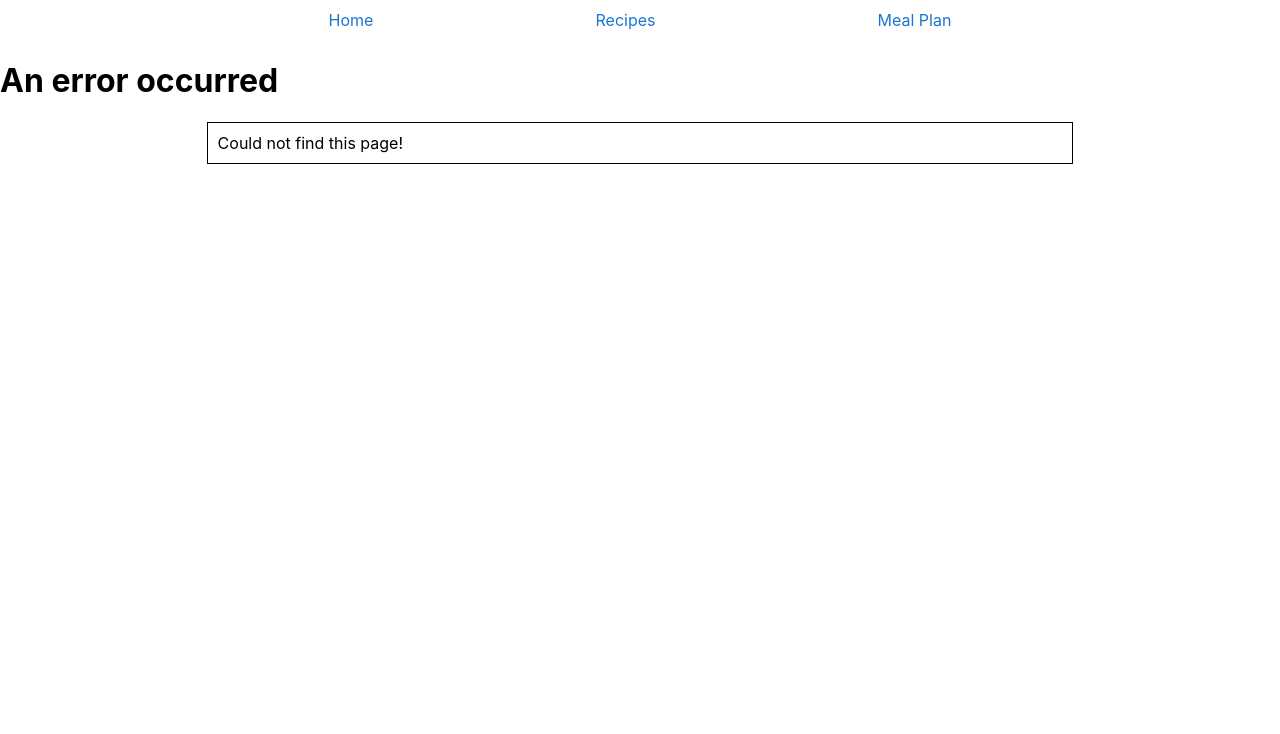
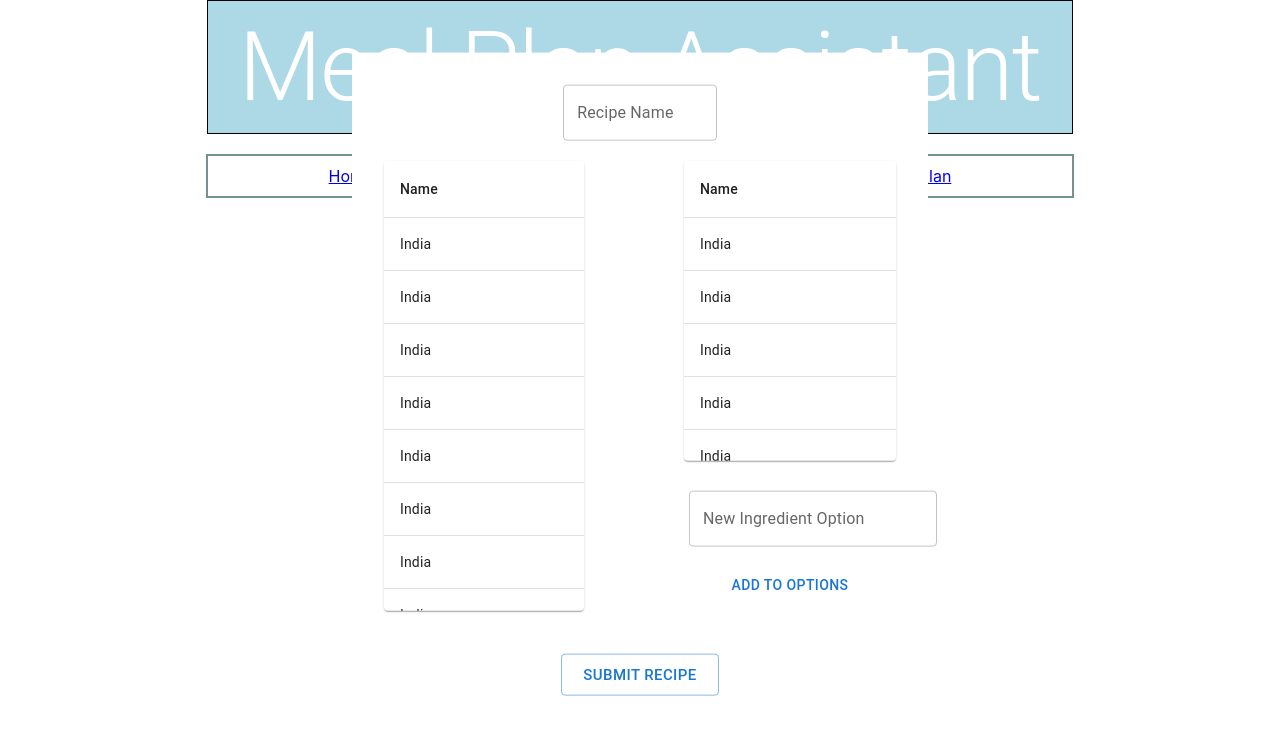
Before and after one commit to TomNgTech/Groceries-Recipes-Meal-Plan-Frontend, a React (Create React App) app: page /addRecipe in a window 1280 px wide. Shown: the top 734 px of the page. Built offline with nearby package versions, Linux system fonts and the light colour scheme.

Commit message:
Add Recipe component/modal, button and configuration to open the modal, skeleton of the tables and buttons for the modal form, small amount of cleaning around the code

```diff
--- a/src/App.css
+++ b/src/App.css
@@ -1,9 +1,9 @@
-.center{
+.center {
   display: flex;
   justify-content: center;
   align-items: center;
 }
-.title{
+.title {
   border: 1px solid black;
   padding: 10px;
   margin: auto;
@@ -13,7 +13,7 @@
   background-color: lightblue;
   color: white;
 }
-body p{
+body p {
   width: 66%;
   margin: auto;
   padding: 10px;
@@ -29,7 +29,8 @@ nav ul {
   padding: 10px;
   margin: auto;
   list-style: none;
+  border: 2px solid #719394;
 }
-header{
+header {
   border: none;
 }
--- a/src/App.js
+++ b/src/App.js
@@ -6,6 +6,7 @@ import Recipes from "./components/recipes/Recipes";
 import MealPlan from "./components/mealplan/Mealplan";
 import RootLayout from "./components/Root";
 import ErrorPage from "./components/shared/Error";
+import AddRecipe from "./components/recipes/AddRecipe";
 
 const router = createBrowserRouter([
   {
@@ -16,6 +17,7 @@ const router = createBrowserRouter([
       { path: "/", element: <HomePage /> },
       { path: "/recipes", element: <Recipes /> },
       { path: "/mealplan", element: <MealPlan /> },
+      { path: "/addRecipe", element: <AddRecipe /> },
     ],
   },
 ]);
--- a/src/components/Navbar.js
+++ b/src/components/Navbar.js
@@ -1,5 +1,4 @@
-import { NavLink } from "react-router-dom";
-import { Link } from "@mui/material";
+import { Link } from "react-router-dom";
 
 function MainNavigation() {
   return (
@@ -7,13 +6,13 @@ function MainNavigation() {
       <nav>
         <ul>
           <li>
-            <Link underline="none" component={NavLink} to="/">Home</Link>
+            <Link to="/">Home</Link>
           </li>
           <li>
-            <Link underline="none" component={NavLink} to="/recipes">Recipes</Link>
+            <Link to="/recipes">Recipes</Link>
           </li>
           <li>
-            <Link underline="none" component={NavLink}to="mealplan">Meal Plan</Link>
+            <Link to="mealplan">Meal Plan</Link>
           </li>
         </ul>
       </nav>
--- /dev/null
+++ b/src/components/recipes/AddRecipe.css
@@ -0,0 +1,81 @@
+.recipe_ingredients {
+  max-height: 450px;
+  overflow: hidden;
+  min-width: 200px;
+  flex-grow: 2;
+  overflow-y: auto;
+  min-height: 300px;
+}
+
+.recipe_ingredients_table {
+  max-height: 450px;
+  min-height: 300px;
+}
+
+.ingredients_options {
+  max-height: 300px;
+  overflow: hidden;
+  min-width: 50px;
+  margin-bottom: 30px;
+  min-height: 200px;
+}
+
+.ingredient_options_container {
+  display: flex;
+  flex-direction: column;
+  flex-grow: 1;
+  min-height: 200px;
+}
+
+.ingredients_options_table {
+  max-height: 300px;
+}
+
+.new_ingredient_textfield {
+  flex-grow: 1;
+  flex-shrink: 0;
+}
+
+.new_ingredient_span {
+  flex-grow: 2;
+  flex-shrink: 0;
+  min-width: 5px;
+}
+
+.recipe_name {
+  width: 30%;
+  margin: auto;
+}
+
+.container {
+  position: absolute;
+  transform: translate(-50%, -50%);
+  top: 50%;
+  left: 50%;
+  width: 40%;
+  background-color: #fff;
+  border: "2px solid #000";
+  box-shadow: 24;
+  padding: 32px;
+  display: flex;
+  flex-direction: column;
+  min-width: 500px;
+  min-height: 550px;
+}
+
+.flex-container {
+  display: flex;
+  margin-bottom: 20px;
+}
+
+.table_container {
+  display: flex;
+  margin-bottom: 30px;
+  min-height: 450px;
+}
+
+.general_usage_span {
+  flex-grow: 1;
+  flex-shrink: 0;
+  min-width: 100px;
+}
--- /dev/null
+++ b/src/components/recipes/AddRecipe.js
@@ -0,0 +1,168 @@
+import React from "react";
+import Box from "@mui/material/Box";
+import TextField from "@mui/material/TextField";
+import Table from "@mui/material/Table";
+import TableBody from "@mui/material/TableBody";
+import TableCell from "@mui/material/TableCell";
+import TableContainer from "@mui/material/TableContainer";
+import TableHead from "@mui/material/TableHead";
+import TableRow from "@mui/material/TableRow";
+import Paper from "@mui/material/Paper";
+import { Button } from "@mui/material";
+import "./AddRecipe.css";
+
+function AddRecipe() {
+  const [page, setPage] = React.useState(0);
+  const [rowsPerPage, setRowsPerPage] = React.useState(10);
+
+  const columns = [{ id: "name", label: "Name", minWidth: 170 }];
+
+  function createData(name, code, population, size) {
+    const density = population / size;
+    return { name, code, population, size, density };
+  }
+
+  const rows = [
+    createData("India", "IN", 1324171354, 3287263),
+    createData("India", "IN", 1324171354, 3287263),
+    createData("India", "IN", 1324171354, 3287263),
+    createData("India", "IN", 1324171354, 3287263),
+    createData("India", "IN", 1324171354, 3287263),
+    createData("India", "IN", 1324171354, 3287263),
+    createData("India", "IN", 1324171354, 3287263),
+    createData("India", "IN", 1324171354, 3287263),
+    createData("India", "IN", 1324171354, 3287263),
+    createData("India", "IN", 1324171354, 3287263),
+  ];
+
+  return (
+    <Box className="container">
+      <div className="flex-container">
+        <span className="general_usage_span"></span>
+        <TextField
+          id="demo-helper-text-aligned"
+          label="Recipe Name"
+          className="recipe_name"
+        />
+        <span className="general_usage_span"></span>
+      </div>
+
+      <div className="table_container ">
+        <Paper className="recipe_ingredients">
+          <TableContainer className="recipe_ingredients_table">
+            <Table stickyHeader aria-label="sticky table">
+              <TableHead>
+                <TableRow>
+                  {columns.map((column) => (
+                    <TableCell
+                      key={column.id}
+                      align={column.align}
+                      style={{ minWidth: column.minWidth }}
+                    >
+                      {column.label}
+                    </TableCell>
+                  ))}
+                </TableRow>
+              </TableHead>
+              <TableBody>
+                {rows
+                  .slice(page * rowsPerPage, page * rowsPerPage + rowsPerPage)
+                  .map((row) => {
+                    return (
+                      <TableRow
+                        hover
+                        role="checkbox"
+                        tabIndex={-1}
+                        key={row.code}
+                      >
+                        {columns.map((column) => {
+                          const value = row[column.id];
+                          return (
+                            <TableCell key={column.id} align={column.align}>
+                              {column.format && typeof value === "number"
+                                ? column.format(value)
+                                : value}
+                            </TableCell>
+                          );
+                        })}
+                      </TableRow>
+                    );
+                  })}
+              </TableBody>
+            </Table>
+          </TableContainer>
+        </Paper>
+        <span className="general_usage_span"></span>
+        <div className="ingredient_options_container">
+          <Paper className="ingredients_options">
+            <TableContainer className="ingredients_options_table">
+              <Table stickyHeader aria-label="sticky table">
+                <TableHead>
+                  <TableRow>
+                    {columns.map((column) => (
+                      <TableCell
+                        key={column.id}
+                        align={column.align}
+                        style={{ minWidth: column.minWidth }}
+                      >
+                        {column.label}
+                      </TableCell>
+                    ))}
+                  </TableRow>
+                </TableHead>
+                <TableBody>
+                  {rows
+                    .slice(page * rowsPerPage, page * rowsPerPage + rowsPerPage)
+                    .map((row) => {
+                      return (
+                        <TableRow
+                          hover
+                          role="checkbox"
+                          tabIndex={-1}
+                          key={row.code}
+                        >
+                          {columns.map((column) => {
+                            const value = row[column.id];
+                            return (
+                              <TableCell key={column.id} align={column.align}>
+                                {column.format && typeof value === "number"
+                                  ? column.format(value)
+                                  : value}
+                              </TableCell>
+                            );
+                          })}
+                        </TableRow>
+                      );
+                    })}
+                </TableBody>
+              </Table>
+            </TableContainer>
+          </Paper>
+          <div className="flex-container">
+            <span className="new_ingredient_span"></span>
+            <TextField
+              id="demo-helper-text-aligned"
+              label="New Ingredient Option"
+              className="new_ingredient_textfield"
+            />
+            <span className="new_ingredient_span"></span>
+          </div>
+          <div className="flex-container">
+            <span className="new_ingredient_span"></span>
+            <Button size="medium"> Add to options </Button>
+            <span className="new_ingredient_span"></span>
+          </div>
+        </div>
+      </div>
+      <div className="flex-container">
+        <span className="new_ingredient_span"></span>
+        <Button variant="outlined" size="large">
+          Submit Recipe
+        </Button>
+        <span className="new_ingredient_span"></span>
+      </div>
+    </Box>
+  );
+}
+
+export default AddRecipe;
--- a/src/components/recipes/Recipes.js
+++ b/src/components/recipes/Recipes.js
@@ -1,5 +1,5 @@
 import React from "react";
-import { useEffect } from "react";
+import { useEffect, useState } from "react";
 import Typography from "@mui/material/Typography";
 import Table from "@mui/material/Table";
 import TableBody from "@mui/material/TableBody";
@@ -11,73 +11,130 @@ import Paper from "@mui/material/Paper";
 import { Button } from "@mui/material";
 import Modal from "@mui/material/Modal";
 import RecipeDetails from "./RecipeDetails";
+import AddRecipe from "./AddRecipe";
 
 function Recipes() {
-  const [recipes, setRecipes] = React.useState([]);
-  const [open, setOpen] = React.useState(false);
-  const [selectedRecipe, setSelectedRecipe] = React.useState({});
-  const handleOpen = () => setOpen(true);
-  const handleClose = () => setOpen(false);
+  const [recipes, setRecipes] = useState([]);
+
+  const [openModal, setOpenModal] = useState({
+    openDetailModal: false,
+    openAddRecipeModal: false,
+  });
+
+  const handleOpen = (modalType) => {
+    if (modalType === "Detail") {
+      setOpenModal({
+        ...openModal,
+        openDetailModal: true,
+      });
+    } else {
+      setOpenModal({
+        ...openModal,
+        openAddRecipeModal: true,
+      });
+    }
+  };
+
+  const handleClose = () => {
+    if (openModal.openAddRecipeModal === true) {
+      setOpenModal({
+        ...openModal,
+        openAddRecipeModal: false,
+      });
+    } else {
+      setOpenModal({
+        ...openModal,
+        openDetailModal: false,
+      });
+    }
+  };
+
+  const [selectedRecipe, setSelectedRecipe] = useState({});
+
   const joinIngredients = (ingredients) => {
     let ingredientNames = [];
-    for(let j = 0; j < ingredients.length; j++)
-    {
+    for (let j = 0; j < ingredients.length; j++) {
       console.log(j);
       ingredientNames.push(ingredients[j].name);
     }
     console.log(ingredientNames.join(", "));
     return ingredientNames.join(", ");
-  }
-  useEffect( () => {
+  };
+
+  useEffect(() => {
     async function fetchRecipes() {
-      try{
+      try {
         let res = await fetch("http://localhost:3001/recipes");
         let data = await res.json();
         console.log(data);
         setRecipes(data);
-      }
-      catch(err)
-      {
+      } catch (err) {
         console.log(err);
       }
     }
     fetchRecipes();
   }, []);
 
-
-  return (<><Typography variant="h3" data-testid="RecipeIntro" className="center">My Recipes page</Typography>
-  <TableContainer data-testid="recipeTableContainer" component={Paper} sx={{width: 600, margin: 'auto'}}>
+  return (
+    <>
+      <Typography variant="h3" data-testid="RecipeIntro" className="center">
+        My Recipes page
+      </Typography>
+      <TableContainer
+        data-testid="recipeTableContainer"
+        component={Paper}
+        sx={{ width: 600, margin: "auto" }}
+      >
         <Table sx={{ minWidth: 500 }} aria-label="simple table">
           <TableHead>
             <TableRow>
-          <TableCell data-testid="RecipeHeaders" align="right">Recipes</TableCell>
-          <TableCell data-testid="IngredientHeader" align="right">Ingredients</TableCell>
+              <TableCell data-testid="RecipeHeaders" align="right">
+                Recipes
+              </TableCell>
+              <TableCell data-testid="IngredientHeader" align="right">
+                Ingredients
+              </TableCell>
             </TableRow>
           </TableHead>
           <TableBody>
             {recipes.map((recipe) => (
               <TableRow
                 onClick={() => {
-              handleOpen();
+                  handleOpen("Detail");
                   setSelectedRecipe(recipe);
                 }}
                 key={recipe.dishName}
-            sx={{ '&:last-child td, &:last-child th': { border: 0 } }}
+                sx={{ "&:last-child td, &:last-child th": { border: 0 } }}
               >
                 <TableCell align="right">{recipe.dishName}</TableCell>
-            <TableCell align="right">{joinIngredients(recipe.ingredients)}</TableCell>
+                <TableCell align="right">
+                  {joinIngredients(recipe.ingredients)}
+                </TableCell>
               </TableRow>
             ))}
-
           </TableBody>
         </Table>
-    <Modal
-      open={open}
-      onClose={handleClose}>
-      <RecipeDetails dishName={selectedRecipe.dishName} ingredients={selectedRecipe.ingredients} handleClose={handleClose}/>
+        <Modal open={openModal.openDetailModal} onClose={handleClose}>
+          <RecipeDetails
+            dishName={selectedRecipe.dishName}
+            ingredients={selectedRecipe.ingredients}
+            handleClose={handleClose}
+          />
         </Modal>
       </TableContainer>
-  <div className="center"><Button> Add Recipe</Button></div></>);
+      <div className="center">
+        <Button onClick={() => handleOpen("AddRecipe")}>Add Recipe</Button>
+      </div>
+      <Modal
+        open={openModal.openAddRecipeModal}
+        onClose={handleClose}
+        aria-labelledby="modal-modal-title"
+        aria-describedby="modal-modal-description"
+      >
+        <AddRecipe />
+      </Modal>
+    </>
+  );
 }
 
 export default Recipes;
```
Also changed, not shown: src/components/recipes/RecipeDetails.js (+22 -19 lines). Lines whose indentation alone changed are shown as unchanged.
